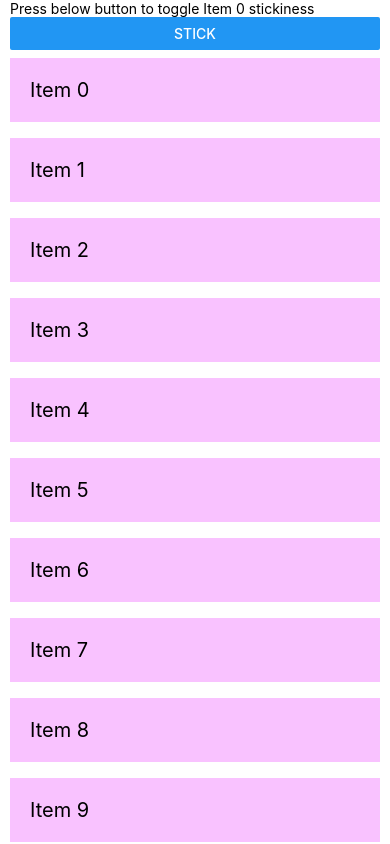
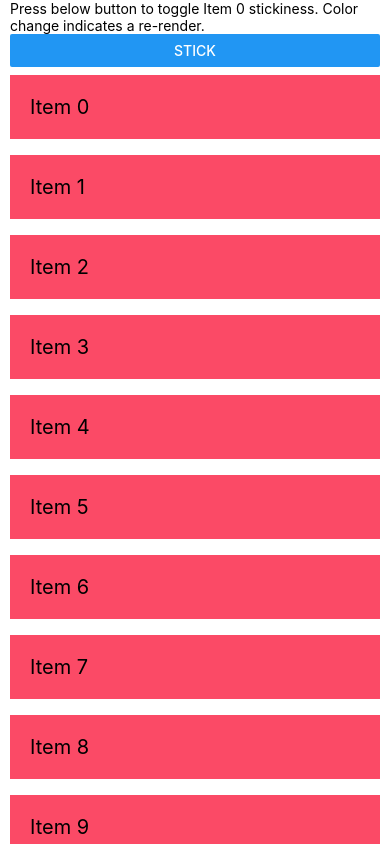
Before and after one commit to ivan-ha/playground-react-native-sticky-scrolling, a React Native app: screen / in a window 390 px wide. Built offline with nearby package versions, Linux system fonts and the light colour scheme.

Commit message:
feat: change color for every re-render

```diff
--- a/App.js
+++ b/App.js
@@ -1,14 +1,21 @@
 import { StatusBar } from 'expo-status-bar';
 import { Button, StyleSheet, Text, SafeAreaView, View, FlatList } from 'react-native';
 import { useState } from 'react';
+
+const randomColor = () => {
+  const color = Math.floor(Math.random() * 16777215)
+    .toString(16)
+    .padStart(6, '0');
+  return `#${color}`;
+};
 
 const data = [...Array(20).keys()].map(i => ({
   id: i,
   text: `Item ${i}`
 }))
 
-const Item = ({ text }) => (
-  <View style={styles.item}>
+const Item = ({ text, backgroundColor }) => (
+  <View style={[styles.item, { backgroundColor }]}>
     <Text style={styles.text}>{text}</Text>
   </View>
 );
@@ -20,20 +27,20 @@ const App = () => {
     setIsSticky((isSticky) => !isSticky)
   }
 
-  const renderItem = ({ item }) => (
-    <Item text={item.text} />
+  const renderItem = backgroundColor => ({ item }) => (
+    <Item text={item.text} backgroundColor={backgroundColor}/>
   );
 
   return (
     <SafeAreaView style={styles.container}>
-      <Text>Press below button to toggle Item 0 stickiness</Text>
+      <Text>Press below button to toggle Item 0 stickiness. Color change indicates a re-render.</Text>
       <Button
         onPress={onButtonPress}
         title={isSticky ? 'Un-stick' : 'Stick'}
       />
       <FlatList
         data={data}
-        renderItem={renderItem}
+        renderItem={renderItem(randomColor())}
         keyExtractor={item => item.id}
         stickyHeaderIndices={isSticky ? [0] : []}
       />
```
